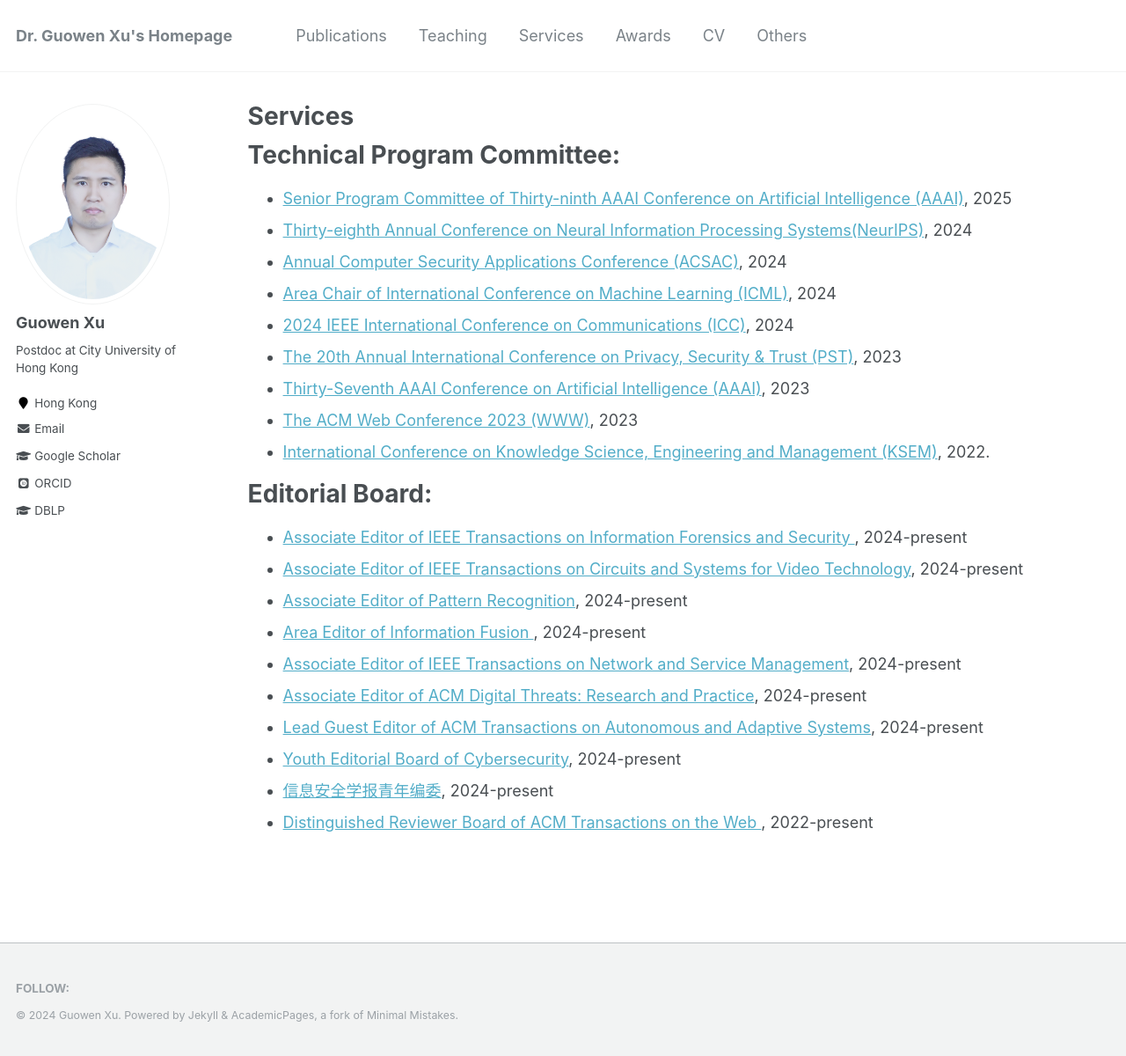
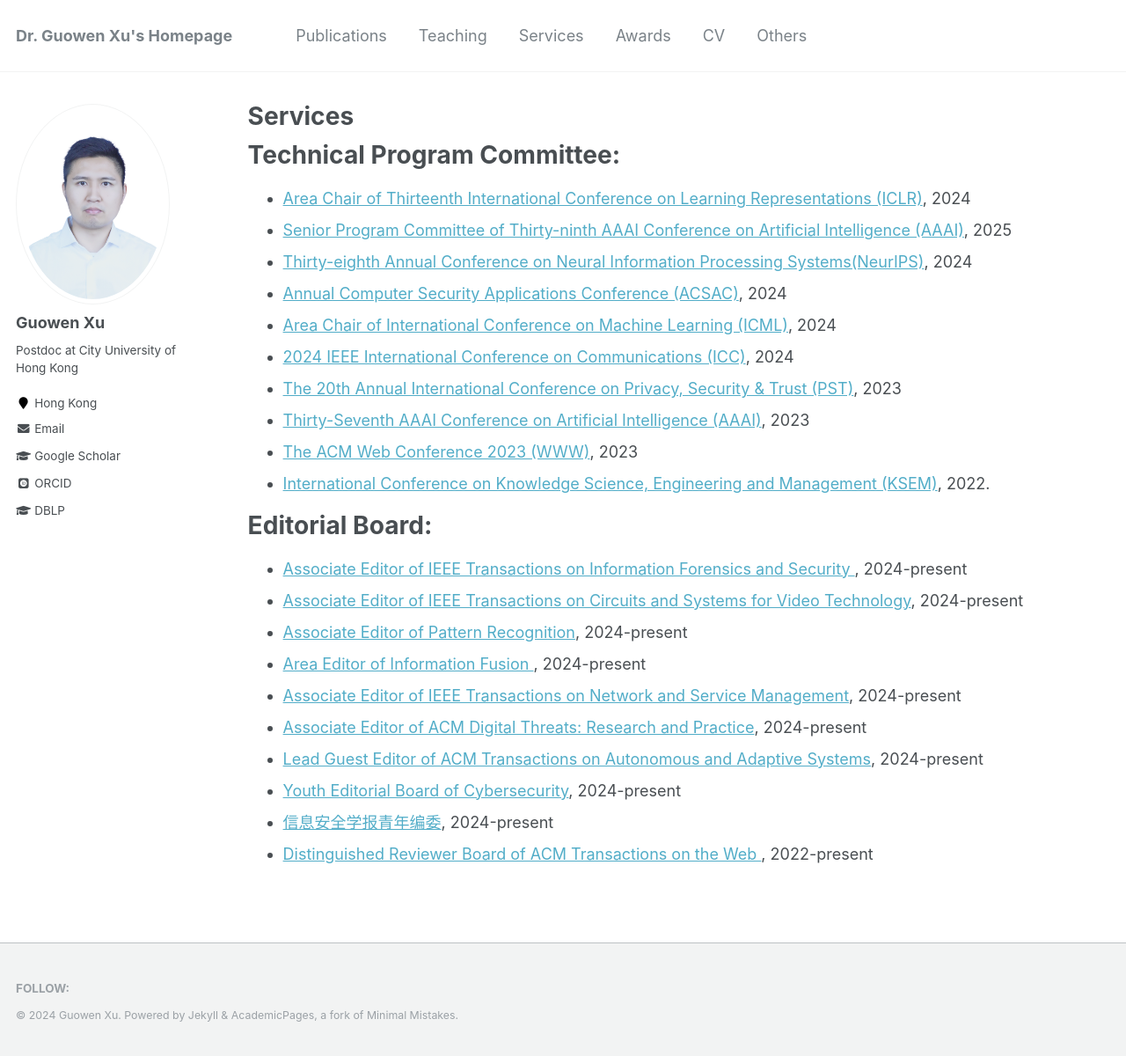
Before and after one commit to Guowen-xu/guowen-xu.github.io, a Jekyll site: the page built from _pages/services.md, in a window 1280 px wide and 1200 px high. Shown: the whole window at 88% size. Built offline with Jekyll 4.4.1, drawn with Linux system fonts in a browser that asks for light colours; some web fonts are replaced.

Commit message:
Update services.md

```diff
--- a/_pages/services.md
+++ b/_pages/services.md
@@ -6,7 +6,8 @@ author_profile: true
 ---
 Technical Program Committee:
 ======
-* [Senior Program Committee of Thirty-ninth AAAI Conference on Artificial Intelligence (AAAI)](https://aaai.org/Conferences/AAAI-23/), 2025
+*  [Area Chair of Thirteenth International Conference on Learning Representations (ICLR)](https://iclr.cc/Conferences/2025), 2024
+*  [Senior Program Committee of Thirty-ninth AAAI Conference on Artificial Intelligence (AAAI)](https://aaai.org/Conferences/AAAI-23/), 2025
 * [Thirty-eighth Annual Conference on Neural Information Processing Systems(NeurIPS)](https://neurips.cc/), 2024
 * [Annual Computer Security Applications Conference (ACSAC)](https://www.acsac.org), 2024
 * [Area Chair of International Conference on Machine Learning (ICML)](https://icml.cc/), 2024
```
